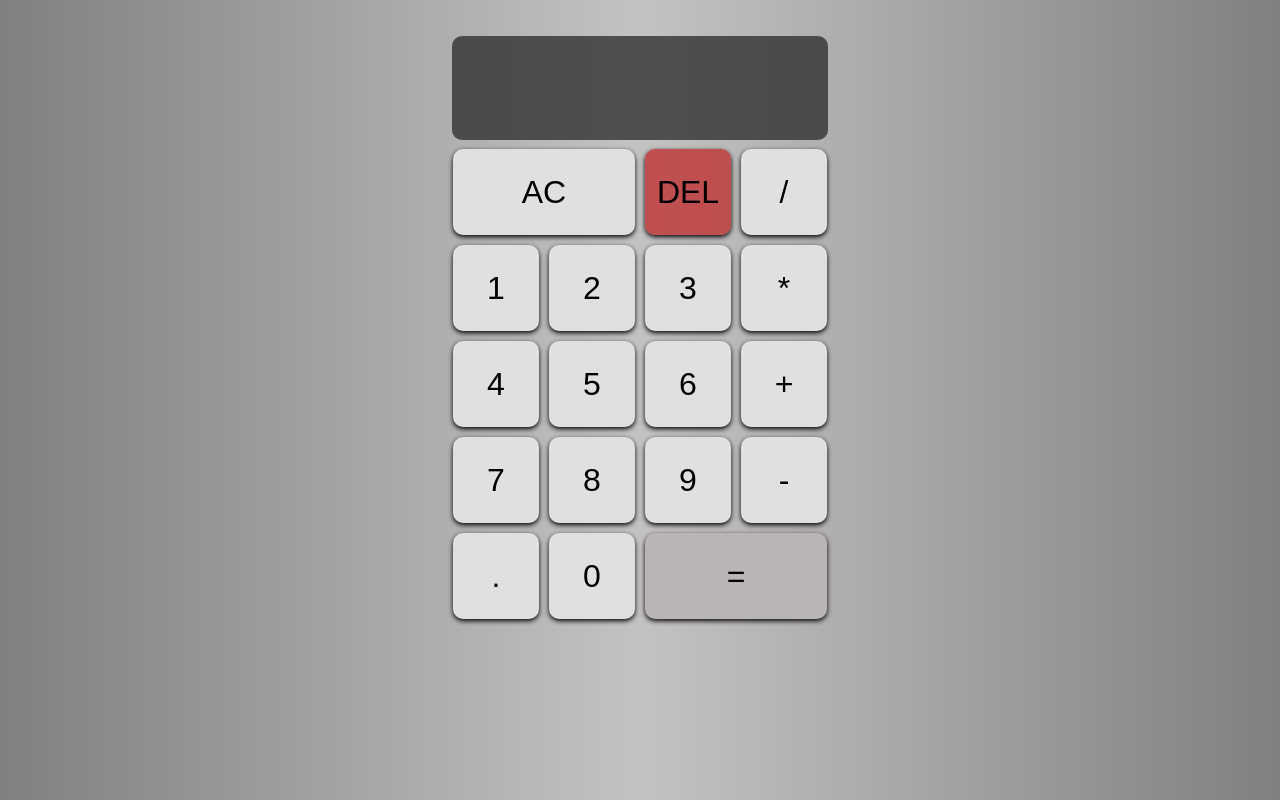
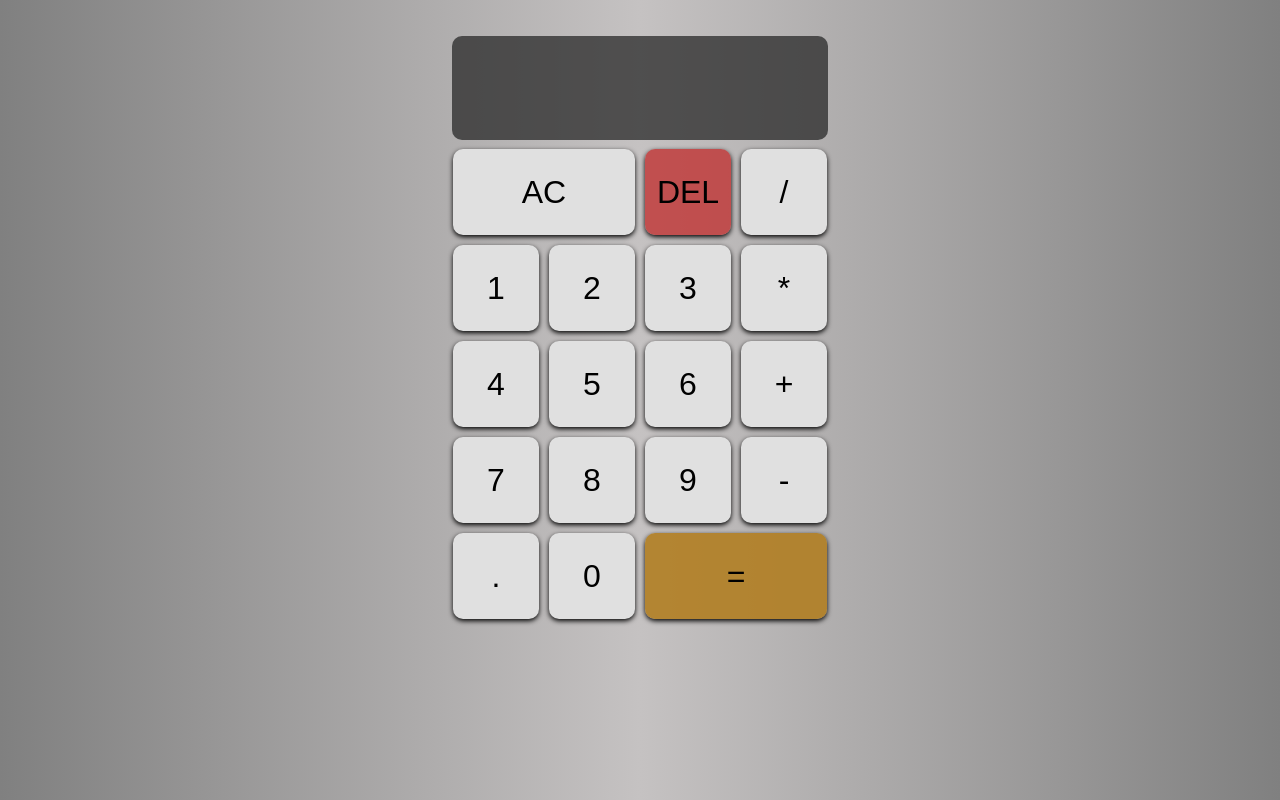
Before and after one commit to RoshanZKS/react-calculator, a React (Create React App) app: page / in a window 1280 px wide. In both pictures the pointer is over the button 736 px from the left and 576 px from the top of the page. Built offline with nearby package versions, Linux system fonts and the light colour scheme.

Commit message:
chaged the delete and equals button

```diff
--- a/src/styles.css
+++ b/src/styles.css
@@ -41,9 +41,16 @@ body {
 .span-two.eql{
     background-color: rgba(255, 166, 0, 0.89);
 }
+.span-two.eql:hover,
+.span-two.eql:focus{
+    background-color: rgba(177, 125, 29, 0.87);
+}
 
 .calculator-grid > button.del {
     background-color: rgba(192, 51, 51, 0.795);
+}
+.calculator-grid > button.del:hover {
+    background-color: rgba(138, 40, 40, 0.795);
 }
 
 .out-put{
```
